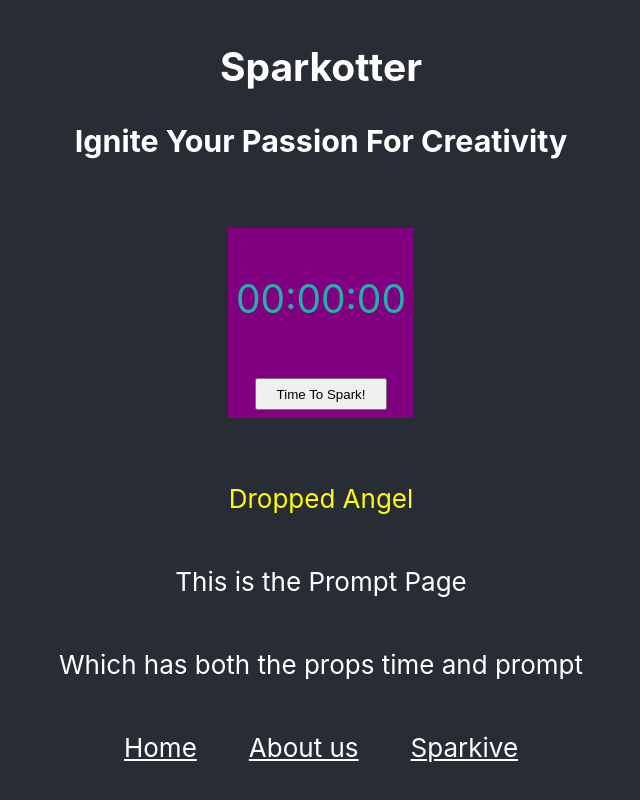
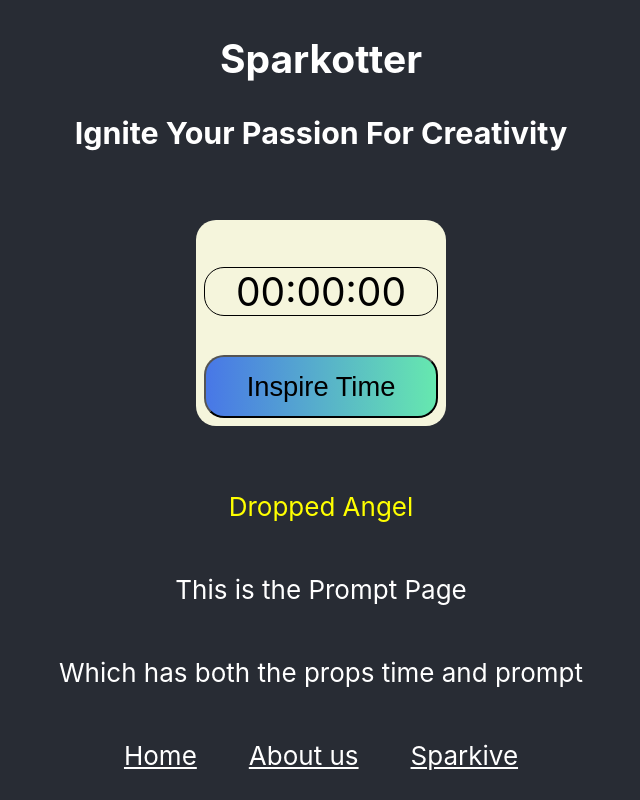
Before and after one commit to DianeEugenie/ProjectSparkotter, a React (Create React App) app in the folder sparkotter_frontend/: page /spark in a window 1280 px wide. Shown: the whole page, without its empty margins (319-959 px from the left). Built offline with nearby package versions, Linux system fonts and the light colour scheme.

Commit message:
Fixes issue with relocation when running time has gone down

```diff
--- a/sparkotter_frontend/src/App.css
+++ b/sparkotter_frontend/src/App.css
@@ -20,13 +20,7 @@
 .prompt{
   color: yellow;
 }
-.timer{
-  color: lightseagreen;
-}
 
-.timer-button{
-  padding: 0.5em 1.5em;
-}
 
 button.time-option-button{
   background-image: linear-gradient(to bottom right, #D868DE, #766CEC);
@@ -42,7 +36,7 @@ button.time-option-button:hover{
   transform: translate(0.5px, 1px);
 }
 
-button.time-select-button{
+button.time-select-button {
 background-image: linear-gradient(to left, #4877E7, #66E8AF);
 box-shadow: 2px 0 5px 0 #4877E7;
 font-size: 2em;
@@ -55,6 +49,13 @@ margin-top: 0.5em;
 button.time-select-button:hover{
 background-image: linear-gradient(to right, #4877E7, #66E8AF);
 transform: translate(0.5px, 1px);
+}
+
+button.timer-button{
+background-image: linear-gradient(to right, #4877E7, #66E8AF);
+padding: 0.5em 1.5em;
+border-radius: 20px;
+font-size: 0.7em;
 }
 
 input.time-select {
@@ -71,18 +72,20 @@ input.time-select {
   color: #8B4513;
 }
 
-button.time-option-button:hover{
-  background-color: beige;
-}
-
 .App-link {
   color: #09d3ac;
 }
 .timer{
-  background-color:purple;
+  background-color:beige;
   padding: 0.2em;
   margin: 1em;
   font-size: 1.5em;
+  color: black;
+  border-radius: 20px;
+}
+.timer-display{
+  border: 1px solid black;
+  border-radius: 20px;
 }
 
 .prompt-page {
--- a/sparkotter_frontend/src/components/time_elements/Timer.js
+++ b/sparkotter_frontend/src/components/time_elements/Timer.js
@@ -3,44 +3,80 @@ import React, {Component, Fragment} from 'react';
 class Timer extends Component{
   constructor(props){
     super(props);
-    const seconds = props.time * 60;
     this.state = {
-      selectedTime: seconds
+      selectedTime: 0,
+      timerOn: false,
+      pausedTime: 0
     }
 
     this.countingDown = this.countingDown.bind(this);
-    this.intervalFunction = this.intervalFunction.bind(this);
+    this.clickTimer = this.clickTimer.bind(this);
+  }
+  //
+  // intervalFunction(){
+  //   const interval = setInterval(this.countingDown, 1000);
+  //   clearInterval(interval)
+  //   setInterval(this.countingDown, 1000);
+  //   this.setState({timerOn: true});
+  //   this.setState({selectedTime: this.state.pausedTime});
+  //
+  // }
+  componentDidMount(){
+    const seconds = this.props.time * 60;
+    this.setState({selectedTime: seconds,
+    pausedTime: seconds});
   }
 
-  intervalFunction(){
-    setInterval(this.countingDown, 1000);
+
+
+
+  clickTimer(){
+
+    if (!this.state.timerOn) {
+      let interval;
+      this.setState({timerOn: true});
+      if (this.state.pausedTime === this.state.selectedTime) {
+        interval = setInterval(this.countingDown, 1000);
+      } else {
+        this.setState({selectedTime: this.state.pausedTime});
+      }
+    } else {
+      this.setState({timerOn: false});
+      const pausedTime = this.state.selectedTime;
+      this.setState({pausedTime: pausedTime});
+    }
+
   }
 
 
   countingDown() {
     let counter = this.state.selectedTime;
 
-    if (counter > 1) {
+    if (counter >= 1) {
       counter -= 1;
       this.setState({selectedTime: counter});
-    } else {
+    } else if (counter === 0 && this.state.timerOn) {
       window.location = "/spark/timesup"
     }
-
 
   }
 
   render(){
-
     let timer = new Date(1000 * this.state.selectedTime).toISOString().substr(11,8);
+    let pausedTime = new Date(1000 * this.state.pausedTime).toISOString().substr(11,8);
 
     return (
       <Fragment>
       <div className='timer'>
-      <p className='timer-display'>{timer}</p>
 
-      <button onClick={this.intervalFunction}
-      className="timer-button">Time To Spark!</button>
+
+
+      {this.state.timerOn ?
+        (<div><p className='timer-display'>{timer}</p>
+          <button onClick={this.clickTimer}
+      className="timer-button">Pause Timer</button></div>) :
+      (<div><p className='timer-display'>{pausedTime}</p><button onClick={this.clickTimer}
+      className="timer-button">Inspire Time</button></div>)}
       </div>
       </Fragment>
     );
--- a/sparkotter_frontend/src/containers/prompts/PromptContainer.js
+++ b/sparkotter_frontend/src/containers/prompts/PromptContainer.js
@@ -55,8 +55,3 @@ class PromptContainer extends Component {
 }
 
 export default PromptContainer;
-
-// <Route exact path="/spark/:seconds" render={(props) => {
-//   const seconds = props.match.params.seconds;
-//   return <PromptPage time={seconds} prompt={this.state.prompt} />
-// }}/>
```
